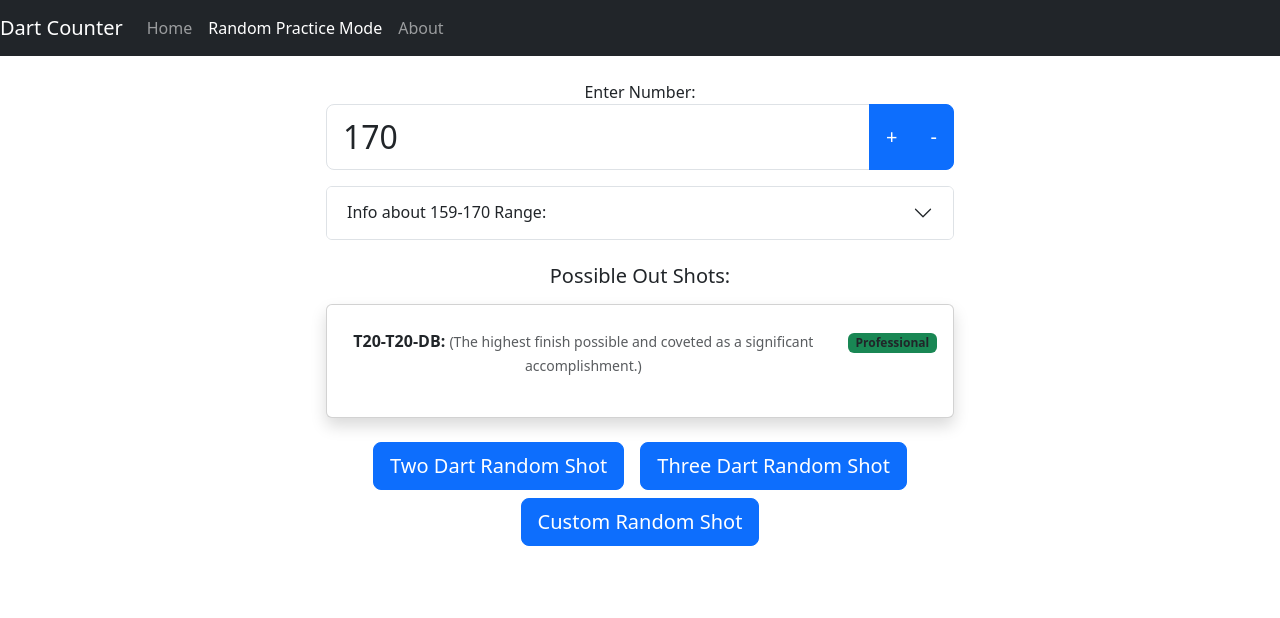
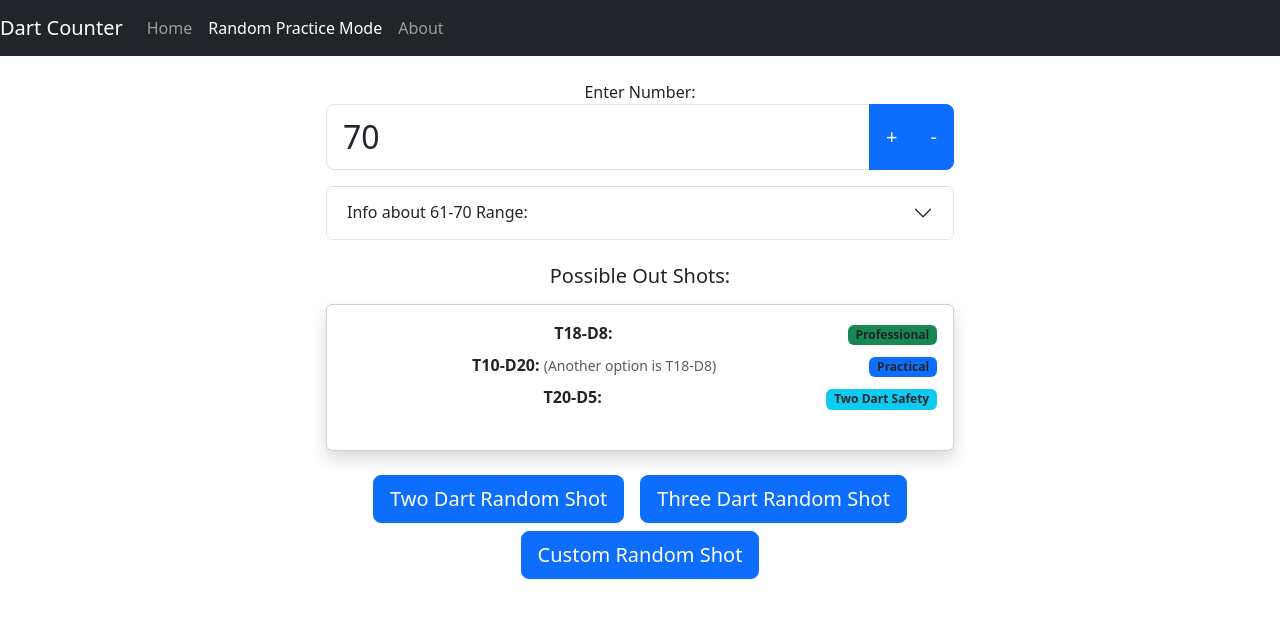
Before and after one commit to anthonymjimenez/dartcheckout, a React (Create React App) app: page /random in a window 1280 px wide. Shown: the top 618 px of the page. Built offline with nearby package versions, Linux system fonts and the light colour scheme.

Commit message:
changed init number

```diff
--- a/src/Data/OutShots.js
+++ b/src/Data/OutShots.js
@@ -604,7 +604,7 @@ const outShotsData = {
     { label: "Two Dart Safety", value: "T19-D6", note: "" },
   ],
   70: [
-    { label: "Professional", value: "" },
+    { label: "Professional", value: "T18-D8" },
     { label: "Practical", value: "T10-D20", note: "Another option is T18-D8" },
     { label: "Two Dart Safety", value: "T20-D5", note: "" },
   ],
--- a/src/Pages/RandomPracticeMode.js
+++ b/src/Pages/RandomPracticeMode.js
@@ -8,7 +8,7 @@ import RandomMode from "../Components/RandomMode";
 import NumberInput from "../Components/NumberInput";
 
 const RandomPracticeMode = () => {
-  const initialNumber = 170; // Starting number
+  const initialNumber = 70; // Starting number
   const [currentNumber, setCurrentNumber] = useState(initialNumber);
   const [outShots, setOutShots] = useState(outShotsData[initialNumber] || []);
 
```
